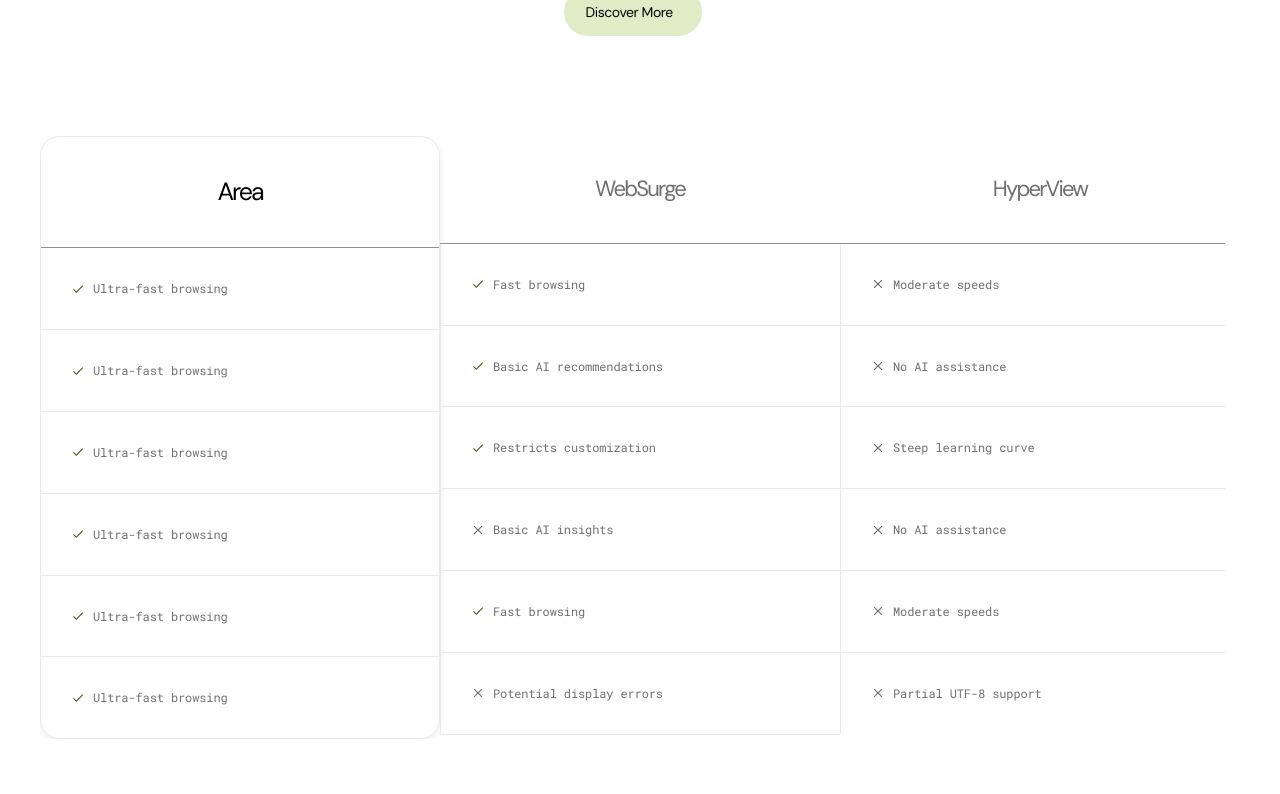
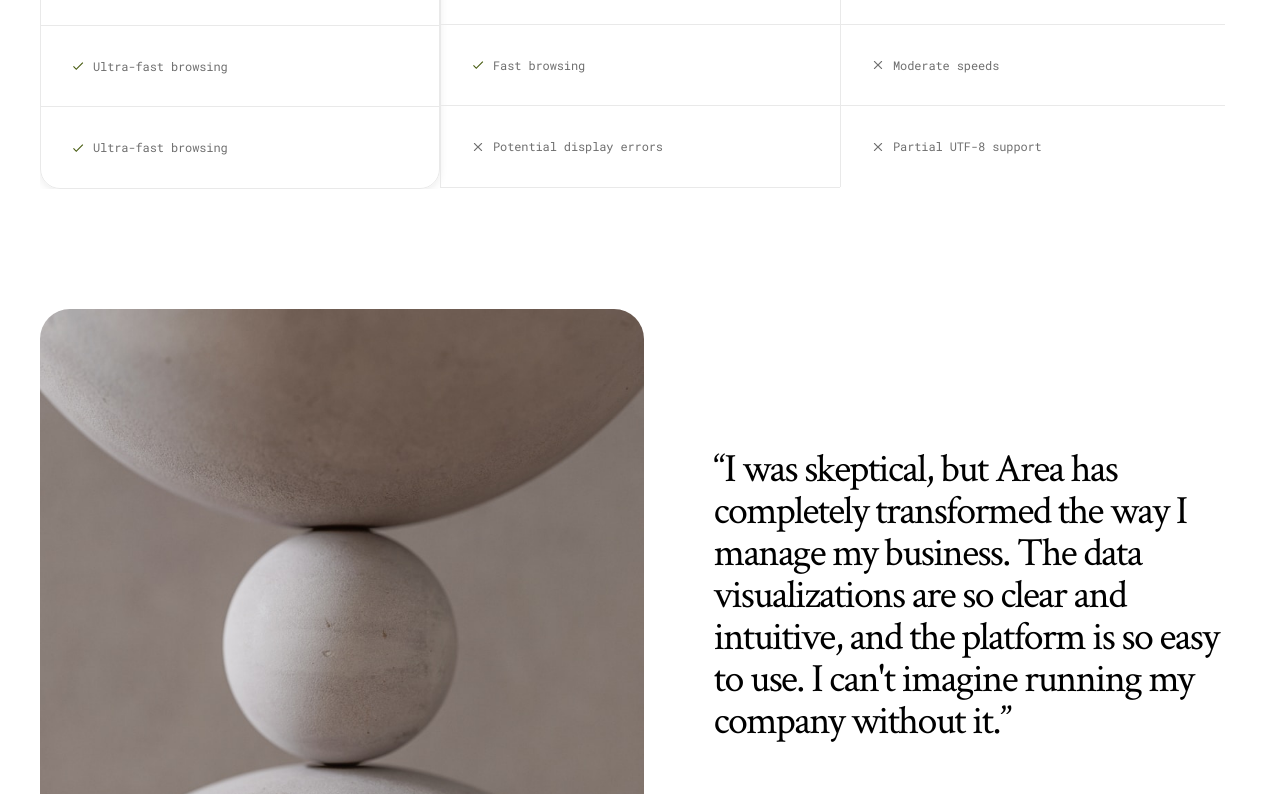
Before and after one commit to hollyvud/test_one, a React (Vite) app: page / in a window 1280 px wide. Shown: the part 4125-4919 px from the top of the page. Built offline with nearby package versions, Linux system fonts and the light colour scheme.

Commit message:
Исправлен баг с таблицей; Полностью дописан блок specs; Исправлен _technology;

```diff
--- a/src/components/benefits.jsx
+++ b/src/components/benefits.jsx
@@ -69,7 +69,9 @@ function Benefits() {
                         </div>
                         <a href="" className="technology_button button-dis">Discover More</a>
                     </div>
-                    <img src={technologyImg} alt="" className="technology_image" />
+                    <div className="technology_image-container">
+                        <img src={technologyImg} alt="" className="technology_image" />
+                    </div>
                 </div>
             </div>
         </div>
--- a/src/components/specifications.jsx
+++ b/src/components/specifications.jsx
@@ -2,6 +2,8 @@ import { useState } from 'react'
 
 import check from '../icons/Check.svg'
 import close from '../icons/Close.svg'
+
+import specsCitatImg from '../images/specs.jpg'
 
 
 function Specifications() {
@@ -111,7 +113,20 @@ function Specifications() {
                 </div>
             </div>
             <div className="specs_second content">
-
+                <div className="specs_citation citation">
+                    <div className="citation_image-container">
+                        <img src={specsCitatImg} alt="" className="citation_image" />
+                    </div>
+                    <div className="citation_body">
+                        <div className="citation_quote-container">
+                            <p className="citation_quote">“I was skeptical, but Area has completely transformed the way I manage my business. The data visualizations are so clear and intuitive, and the platform is so easy to use. I can't imagine running my company without it.”</p>
+                        </div>
+                        <div className="citation_author-container">
+                            <p className="citation_author subtitle">John Smith</p>
+                            <p className="citation_date">Head of Data</p>
+                        </div>
+                    </div>
+                </div>
             </div>
         </div>
     </section>
--- a/src/styles/blocks/_benefits.scss
+++ b/src/styles/blocks/_benefits.scss
@@ -37,6 +37,7 @@
         flex-direction: row;
         flex-wrap: wrap;
         column-gap: rem(20);
+        row-gap: rem(20);
 
         justify-content: center;
     }
--- /dev/null
+++ b/src/styles/blocks/_citation.scss
@@ -0,0 +1,70 @@
+@use '../helpers' as *;
+
+.citation{
+
+    &_image-container{
+        flex: 1 1 50%;
+    }
+
+    &_image{
+        border-radius: var(--photo-border-radius);
+        object-fit: cover;
+        width: 100%;
+        height: 100%;
+    }
+
+    &_body{
+        display: flex;
+        flex-direction: column;
+        row-gap: rem(50);
+
+        flex-grow: 1;
+        flex-basis: rem(500);
+
+        padding-top: 11.7%;
+        padding-bottom: 11.7%;
+    }
+
+    &_quote-container{
+
+    }
+
+    &_quote{
+        font-family: var(--font-family-base);
+        font-weight: 400;
+        font-size: rem(40);
+        line-height: 105%;
+        letter-spacing: -0.04em;
+        color: var(--color-accent-black);
+    }
+
+    &_author-container{
+        display: flex;
+        flex-direction: column;
+        column-gap: rem(8);
+
+        @include tablet{
+            flex-direction: row;
+        }
+        @include mobile{
+            flex-direction: row;
+        }
+
+    }
+    &_author{
+        font-family: var(--font-family);
+        font-weight: 400;
+        font-size: rem(15);
+        line-height: 140%;
+        letter-spacing: -0.01em;
+        color: var(--color-accent-black);
+    }
+    &_date{
+        font-family: var(--font-family-section);
+        font-weight: 400;
+        font-size: rem(12);
+        line-height: 140%;
+        letter-spacing: -0.01em;
+        color: var(--color-accent-4);
+    }
+}
--- a/src/styles/blocks/_difference.scss
+++ b/src/styles/blocks/_difference.scss
@@ -4,7 +4,7 @@
 
     &_heading{
         padding: rem(80) rem(240);
-        border-top: 1px solid var(--color-accent-6);
+        border-top: rem(1) solid var(--color-accent-6);
 
         display: flex;
         flex-direction: column;
@@ -37,7 +37,7 @@
             grid-template-columns: repeat(3, rem(238));
         }
         @include mobile{
-            grid-template-columns: repeat(3, rem(200));
+            grid-template-columns: repeat(3, auto);
         }
     }
 
@@ -48,12 +48,12 @@
 
     &_cell{
         border-bottom: 1px solid var(--color-accent-6);
-        padding: rem(40) rem(30);
+        padding: rem(33) rem(30);
         text-align: center;
     }
     &_item{
-        border-bottom: 0.50px solid var(--color-silver);
-        border-left: 0.50px solid var(--color-silver);
+        border-bottom: rem(0.50) solid var(--color-silver);
+        border-left: rem(0.50) solid var(--color-silver);
 
         padding: rem(32) 0 rem(32) rem(30);
 
@@ -61,6 +61,7 @@
         flex-direction: row;
         align-items: center;
         column-gap: rem(8);
+
     }
 
     &_logo{
@@ -72,7 +73,7 @@
     }
     &_logo-our{
         font-weight: 500;
-        font-size: rem(22);
+        font-size: rem(25);
         line-height: 120%;
         letter-spacing: -0.08em;
         color: var(--color-text-parag);
@@ -89,5 +90,6 @@
         line-height: 140%;
         letter-spacing: -0.01em;
         text-align: center;
+        white-space: nowrap;
     }
 }
--- a/src/styles/blocks/_specs.scss
+++ b/src/styles/blocks/_specs.scss
@@ -6,5 +6,22 @@
         display: flex;
         flex-direction: column;
         row-gap: rem(20);
+
+        @include tablet{
+           column-gap: rem(20);
+        }
+        @include mobile{
+           column-gap: rem(20);
+        }
+    }
+
+    &_citation{
+        display: flex;
+        flex-direction: row;
+        flex-wrap: wrap;
+        column-gap: rem(70);
+        row-gap: rem(20);
+
+        justify-content: center;
     }
 }
--- a/src/styles/blocks/_technology.scss
+++ b/src/styles/blocks/_technology.scss
@@ -10,11 +10,8 @@
        padding-top: rem(60);
        padding-bottom: rem(80);
 
-       width: rem(590);
-
-       @include laptop{
-        width: 100%;
-       }
+        flex-grow: 1;
+        flex-basis: 550px;
     }
 
     &_heading{
@@ -73,17 +70,14 @@
 
     }
 
+    &_image-container{
+        flex: 1 1 50%;
+    }
+
     &_image{
         border-radius: var(--photo-border-radius);
         object-fit: cover;
-        width: rem(590);
-        height: rem(620);
-
-        @include laptop{
         width: 100%;
-       }
-       @include mobile{
-        width: rem(311);
-       }
+        height: 100%;
     }
 }
--- a/src/styles/main.scss
+++ b/src/styles/main.scss
@@ -16,3 +16,4 @@
 @use './blocks/button-dis';
 @use './blocks/difference';
 @use './blocks/specs';
+@use './blocks/citation';
```
